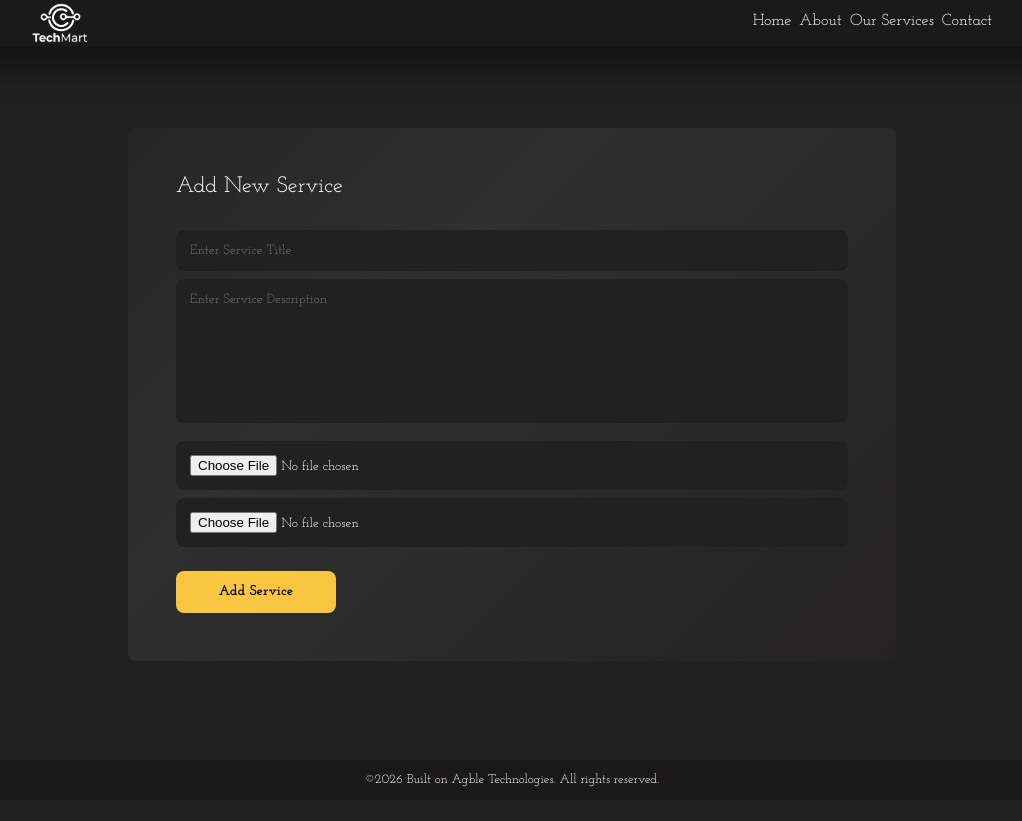
After one commit to I-AGBLE/techmartliberia, a Django app: page /add_new_service/ in a window 1280 px wide. The commit adds this page. Shown: the whole page, without its empty margins (128-1150 px from the left). Run offline with Django 5.2, Linux system fonts and the light colour scheme.

Commit message:
add new service created

```diff
--- /dev/null
+++ b/main/templates/main/add_new_service.html
@@ -0,0 +1,21 @@
+{% extends 'main/layout.html' %}
+{% load static %}
+
+{% block content %}
+<div class="form_field">
+    <h2>Add New Service</h2>
+    <form method="post" enctype="multipart/form-data">
+        {% csrf_token %}
+
+        <input type="text" name="service_title" id="service_title" placeholder="Enter Service Title" required>
+
+        <textarea name="service_description" id="service_description" placeholder="Enter Service Description"></textarea>
+
+        <input type="file" name="service_image" id="service_image">
+
+        <input type="file" name="service_icon" id="service_icon">
+
+        <input type="submit" class="submit" value="Add Service">
+</div>
+
+{% endblock %}
--- a/main/templates/main/user_dash.html
+++ b/main/templates/main/user_dash.html
@@ -47,7 +47,7 @@
         <div class="admin_services_title">
             <h2>Manage Your <span> Services</span></h2>
             <div class="add_service">
-                <a href="" class="add"><i class="fa-solid fa-plus"></i></a>
+                <a href="{% url 'main:add_new_service' %}" class="add"><i class="fa-solid fa-plus"></i></a>
             </div>
         </div>
 
--- a/main/urls.py
+++ b/main/urls.py
@@ -15,4 +15,5 @@ urlpatterns = [
     path('edit_about_us_hero/<int:about_hero_id>/', views.edit_about_us_hero, name='edit_about_us_hero'),
     path('edit_admin_team_member/<int:member_id>/', views.edit_admin_team_member, name='edit_admin_team_member'),
     path('edit_admin_why_us/<int:why_us_id>/', views.edit_admin_why_us, name='edit_admin_why_us'),
+    path('add_new_service/', views.add_new_service, name='add_new_service'),
 ]
--- a/main/views.py
+++ b/main/views.py
@@ -251,3 +251,19 @@ def edit_admin_why_us(request, why_us_id):
         why.save()
         return redirect('main:user_dash')
     return render(request, 'main/edit_admin_why_us.html', {'why': why})
+
+
+def add_new_service(request):
+    if request.method == 'POST':
+        service_title = request.POST.get('service_title')
+        service_description = request.POST.get('service_description')
+        service_image = request.FILES.get('service_image')
+        service_icon = request.FILES.get('service_icon')
+        new_service = Service.objects.create(
+            service_title=service_title,
+            service_description=service_description,
+            service_image=service_image,
+            service_icon=service_icon
+        )
+        return redirect('main:service_page', service_id=new_service.id)
+    return render(request, 'main/add_new_service.html')
```
Also changed, not shown: db.sqlite3, media/images/20260223_184419_342541_TechMART_LOGO.jpg (added), media/images/20260223_184419_346357_TechMART_LOGO.jpg (added).
